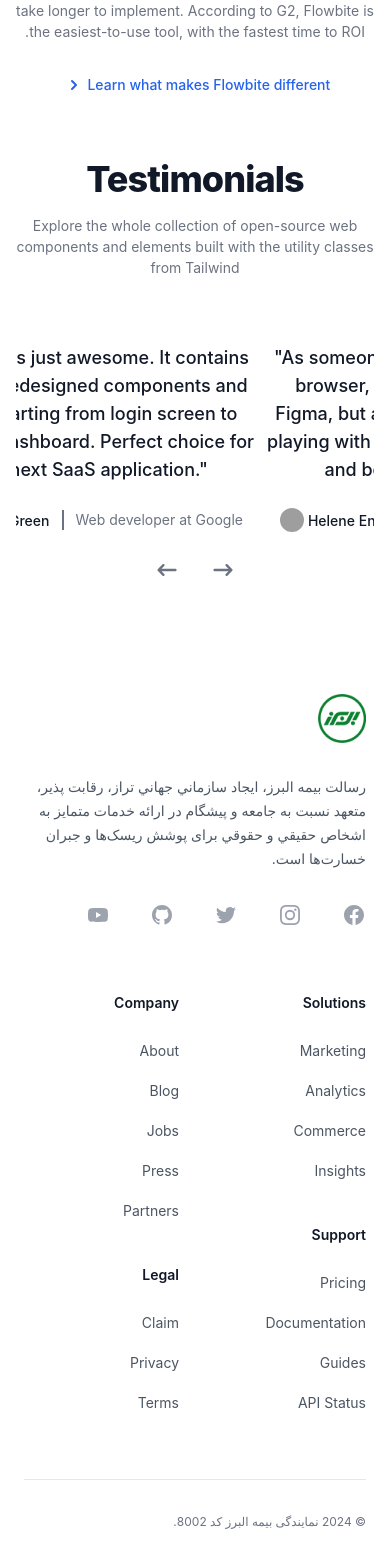
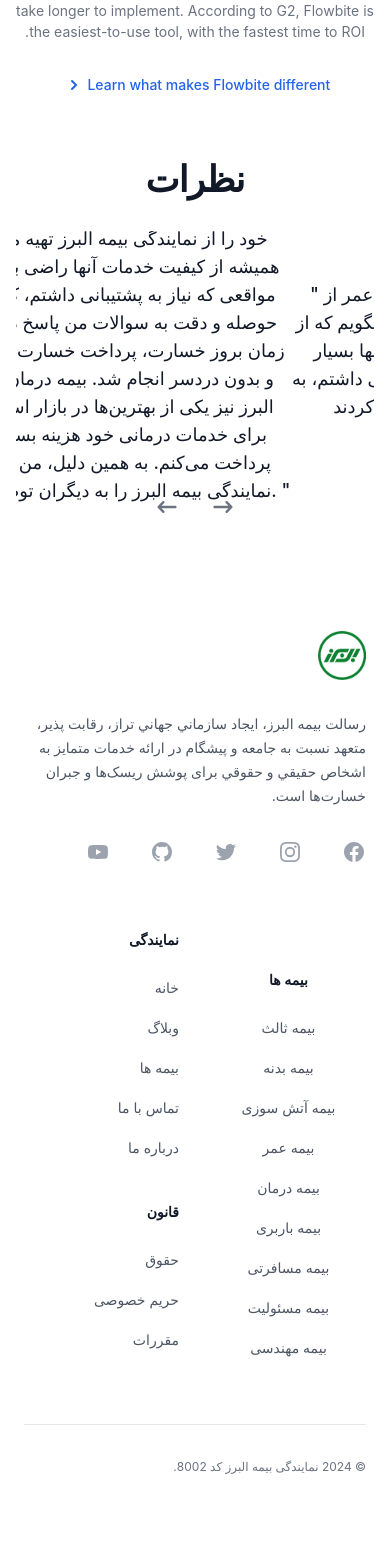
Before and after one commit to bushidoti/insurance, a Next.js app: page / in a window 390 px wide. Shown: the part 3180-4744 px from the top of the page. After the commit the page ends 4689 px from the top, so only its background shows below. Built offline with nearby package versions, Linux system fonts and the light colour scheme; grey boxes are pictures that could not be loaded.

Commit message:
change style and details

```diff
--- a/components/home/testimonial.tsx
+++ b/components/home/testimonial.tsx
@@ -7,12 +7,8 @@
       <div className="mx-auto max-w-screen-xl px-4 py-8 text-center lg:px-6 lg:py-16">
         <div className="mx-auto max-w-screen-sm">
           <h2 className="mb-4 text-4xl font-extrabold tracking-tight text-gray-900 dark:text-white">
-            Testimonials
+            نظرات
           </h2>
-          <p className="text-gray-500 dark:text-gray-400 sm:text-xl">
-            Explore the whole collection of open-source web components and
-            elements built with the utility classes from Tailwind
-          </p>
         </div>
         <div className="h-80 py-4 2xl:h-96">
           <Carousel
@@ -53,7 +49,7 @@
             }
             theme={{
               root: {
-                base: "relative h-72 md:h-64 md:mx-auto md:w-2/3",
+                base: "relative h-72 md:h-70 md:mx-auto md:w-2/3",
                 leftControl:
                   "absolute bottom-0 right-1/2 flex items-center justify-center px-4 focus:outline-none",
                 rightControl:
@@ -70,9 +66,9 @@
             <div>
               <blockquote>
                 <p className="text-lg font-medium text-gray-900 dark:text-white sm:text-2xl">
-                  &quot;Flowbite is just awesome. It contains tons of predesigned
-                  components and pages starting from login screen to complex
-                  dashboard. Perfect choice for your next SaaS application.&quot;
+                  &quot;
+                  من به مدت چندین سال است که بیمه خودروی خود را از نمایندگی بیمه البرز تهیه می‌کنم و همیشه از کیفیت خدمات آنها راضی بوده‌ام. در مواقعی که نیاز به پشتیبانی داشتم، کارکنان با حوصله و دقت به سوالات من پاسخ دادند و در زمان بروز خسارت، پرداخت خسارت به سرعت و بدون دردسر انجام شد. بیمه درمان تکمیلی البرز نیز یکی از بهترین‌ها در بازار است و من برای خدمات درمانی خود هزینه بسیار کمی پرداخت می‌کنم. به همین دلیل، من به شدت نمایندگی بیمه البرز را به دیگران توصیه می‌کنم.
+                  &quot;
                 </p>
               </blockquote>
               <figcaption className="mt-6 flex items-center justify-center space-x-1 md:space-x-3">
@@ -85,18 +81,14 @@
                   <div className="pr-3 font-medium text-gray-900 dark:text-white">
                     Bonnie Green
                   </div>
-                  <div className="pl-3 text-sm text-gray-500 dark:text-gray-400">
-                    Web developer at Google
-                  </div>
                 </div>
               </figcaption>
             </div>
             <div>
               <blockquote>
                 <p className="text-lg font-medium text-gray-900 dark:text-white sm:text-2xl">
-                  &quot;As someone who mainly designs in the browser, I&apos;ve been a
-                  casual user of Figma, but as soon as I saw and started playing
-                  with Flowbite my mind was blown and became so productive.&quot;
+                  &quot;
+با توجه به تجربه‌ای که از خرید بیمه عمر از نمایندگی بیمه البرز داشتم، می‌توانم بگویم که از پشتیبانی و خدمات پس از فروش آنها بسیار خرسندم. هر زمان که سوال یا مشکلی داشتم، به سرعت و با دقت به من کمک کردند.                  &quot;
                 </p>
               </blockquote>
               <figcaption className="mt-6 flex items-center justify-center space-x-1 md:space-x-3">
@@ -109,18 +101,14 @@
                   <div className="pr-3 font-medium text-gray-900 dark:text-white">
                     Helene Engels
                   </div>
-                  <div className="pl-3 text-sm text-gray-500 dark:text-gray-400">
-                    Creative designer at Adobe
-                  </div>
                 </div>
               </figcaption>
             </div>
             <div>
               <blockquote>
                 <p className="text-lg font-medium text-gray-900 dark:text-white sm:text-2xl">
-                  &quot;As someone who mainly designs in the browser, I&apos;ve been a
-                  casual user of Figma, but as soon as I saw and started playing
-                  with Flowbite my mind was blown and became so productive.&quot;
+                  &quot;
+به عنوان کسی که برای اولین بار از نمایندگی بیمه البرز بیمه خریداری کرده است، باید بگویم که تجربه بسیار خوبی بود. اطلاعات کامل و شفاف ارائه شد و تمامی شرایط و مزایای بیمه به خوبی توضیح داده شد. از اینکه انتخابم را بر اساس اطلاعات دقیق انجام دادم، خوشحالم.&quot;
                 </p>
               </blockquote>
               <figcaption className="mt-6 flex items-center justify-center space-x-1 md:space-x-3">
@@ -133,33 +121,6 @@
                   <div className="pr-3 font-medium text-gray-900 dark:text-white">
                     Helene Engels
                   </div>
-                  <div className="pl-3 text-sm text-gray-500 dark:text-gray-400">
-                    Creative designer at Adobe
-                  </div>
-                </div>
-              </figcaption>
-            </div>
-            <div>
-              <blockquote>
-                <p className="text-lg font-medium text-gray-900 dark:text-white sm:text-2xl">
-                 &quot;Flowbite has code in one place and I&apos;m not joking when I say
-                  it took me a matter of minutes to copy the code, customise it
-                  and integrate within a Laravel + Vue application.&quot;
-                </p>
-              </blockquote>
-              <figcaption className="mt-6 flex items-center justify-center space-x-3">
-                <img
-                  alt=""
-                  src="https://flowbite.s3.amazonaws.com/blocks/marketing-ui/avatars/neil-sims.png"
-                  className="h-6 w-6 rounded-full"
-                />
-                <div className="flex items-center divide-x-2 divide-gray-500 dark:divide-gray-700">
-                  <div className="pr-3 font-medium text-gray-900 dark:text-white">
-                    Neil Sims
-                  </div>
-                  <div className="pl-3 text-sm text-gray-500 dark:text-gray-400">
-                    CTO at Microsoft
-                  </div>
                 </div>
               </figcaption>
             </div>
--- a/components/layout/footer.tsx
+++ b/components/layout/footer.tsx
@@ -2,29 +2,28 @@
 import Image from "next/image";
 
 const navigation = {
-  solutions: [
-    {name: 'Marketing', href: '#'},
-    {name: 'Analytics', href: '#'},
-    {name: 'Commerce', href: '#'},
-    {name: 'Insights', href: '#'},
-  ],
   support: [
-    {name: 'Pricing', href: '#'},
-    {name: 'Documentation', href: '#'},
-    {name: 'Guides', href: '#'},
-    {name: 'API Status', href: '#'},
+    {name: 'بیمه ثالث', href: '#'},
+    {name: 'بیمه بدنه', href: '#'},
+    {name: 'بیمه آتش سوزی', href: '#'},
+    {name: 'بیمه عمر', href: '#'},
+    {name: 'بیمه درمان', href: '#'},
+    {name: 'بیمه باربری', href: '#'},
+    {name: 'بیمه مسافرتی', href: '#'},
+    {name: 'بیمه مسئولیت', href: '#'},
+    {name: 'بیمه مهندسی', href: '#'},
   ],
   company: [
-    {name: 'About', href: '#'},
-    {name: 'Blog', href: '#'},
-    {name: 'Jobs', href: '#'},
-    {name: 'Press', href: '#'},
-    {name: 'Partners', href: '#'},
+    {name: 'خانه', href: '/'},
+    {name: 'وبلاگ', href: '/blog'},
+    {name: 'بیمه ها', href: '/insurance'},
+    {name: 'تماس با ما', href: '/contact'},
+    {name: 'درباره ما', href: '/about'},
   ],
   legal: [
-    {name: 'Claim', href: '#'},
-    {name: 'Privacy', href: '#'},
-    {name: 'Terms', href: '#'},
+    {name: 'حقوق', href: '/claim'},
+    {name: 'حریم خصوصی', href: '/privacy'},
+    {name: 'مقررات', href: '/terms'},
   ],
   social: [
     {
@@ -116,22 +115,10 @@
             </div>
           </div>
           <div className="mt-16 grid grid-cols-2 gap-8 xl:col-span-2 xl:mt-0">
-            <div className="md:grid md:grid-cols-2 md:gap-8">
-              <div>
-                <h3 className="text-sm font-semibold leading-6 text-gray-900">Solutions</h3>
-                <ul role="list" className="mt-6 space-y-4">
-                  {navigation.solutions.map((item) => (
-                    <li key={item.name}>
-                      <a href={item.href} className="text-sm leading-6 text-gray-600 hover:text-green-900">
-                        {item.name}
-                      </a>
-                    </li>
-                  ))}
-                </ul>
-              </div>
-              <div className="mt-10 md:mt-0">
-                <h3 className="text-sm font-semibold leading-6 text-gray-900">Support</h3>
-                <ul role="list" className="mt-6 space-y-4">
+            <div className="md:gap-8">
+              <div className="mt-10 md:mt-0 text-center">
+                <h3 className="text-sm font-semibold leading-6 text-gray-900">بیمه ها</h3>
+                <ul role="list" className="mt-6 grid gap-4  md:gap-4 md:grid-cols-2">
                   {navigation.support.map((item) => (
                     <li key={item.name}>
                       <a href={item.href} className="text-sm leading-6 text-gray-600 hover:text-green-900">
@@ -144,7 +131,7 @@
             </div>
             <div className="md:grid md:grid-cols-2 md:gap-8">
               <div>
-                <h3 className="text-sm font-semibold leading-6 text-gray-900">Company</h3>
+                <h3 className="text-sm font-semibold leading-6 text-gray-900">نمایندگی</h3>
                 <ul role="list" className="mt-6 space-y-4">
                   {navigation.company.map((item) => (
                     <li key={item.name}>
@@ -156,7 +143,7 @@
                 </ul>
               </div>
               <div className="mt-10 md:mt-0">
-                <h3 className="text-sm font-semibold leading-6 text-gray-900">Legal</h3>
+                <h3 className="text-sm font-semibold leading-6 text-gray-900">قانون</h3>
                 <ul role="list" className="mt-6 space-y-4">
                   {navigation.legal.map((item) => (
                     <li key={item.name}>
```
